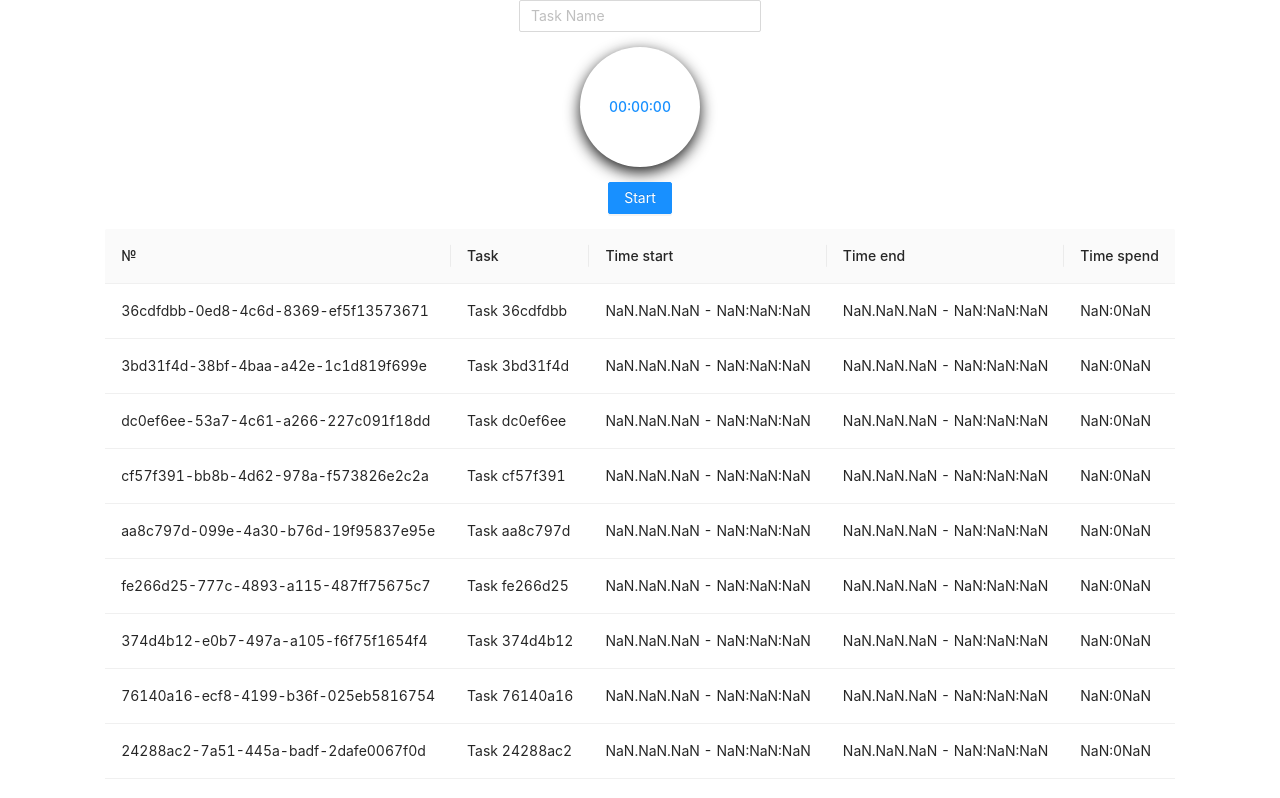
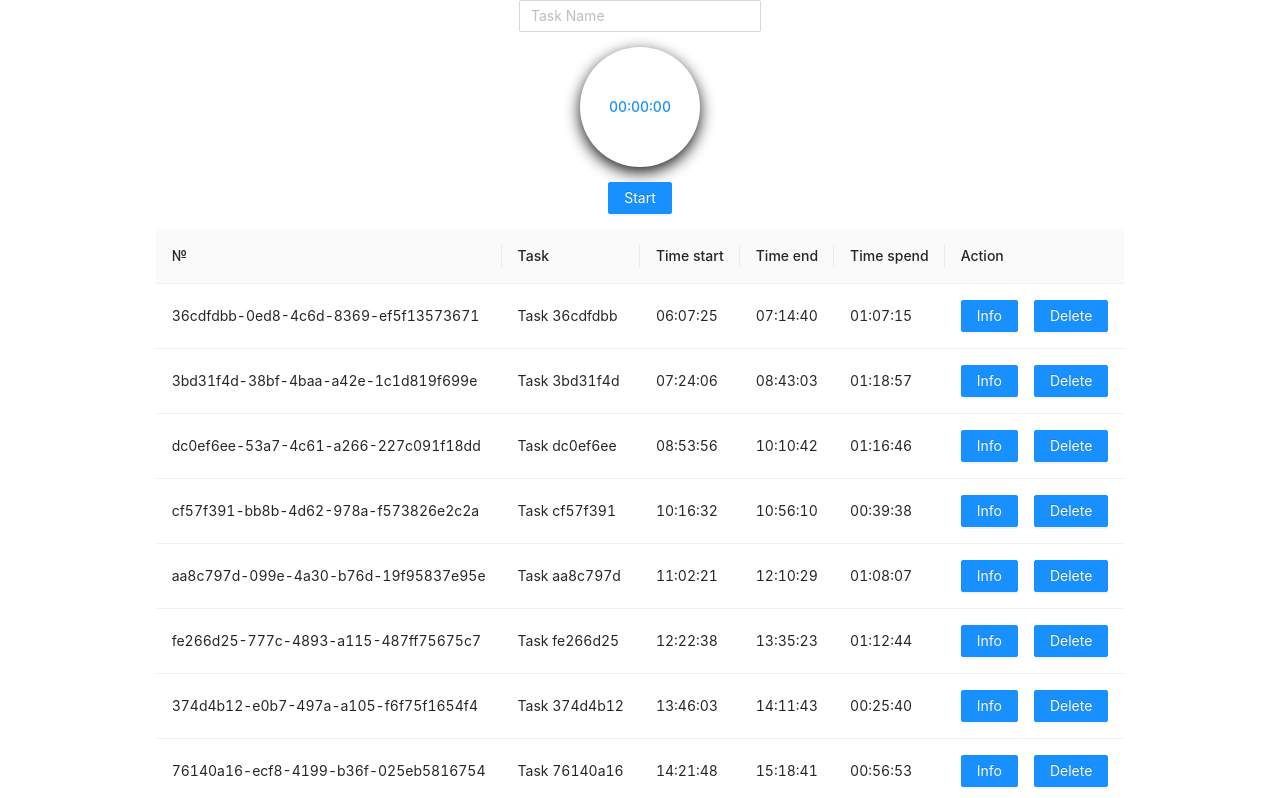
Before and after one commit to SkyWalker1996x/rs-clone, a React (Create React App) app: page / in a window 1280 px wide. Shown: the top 798 px of the page. Built offline with nearby package versions, Linux system fonts and the light colour scheme.

Commit message:
feat: implement correct time converting in initial tasks and add buttons

```diff
--- a/src/components/Table/Table.tsx
+++ b/src/components/Table/Table.tsx
@@ -1,13 +1,12 @@
 import React from "react";
 import MainWrapper from "../Wrappers/MainWrapper";
 import './Table.css';
-import convertMsToDate from '../../utils/convertMsToDate';
-import convertMsToTime from '../../utils/convertMsToTime';
+import { transformTasksForTable } from '../../utils/taskGeneratingUtils'
 
 
 import  { RootStateOrAny, useSelector } from 'react-redux';
 
-import { Table } from 'antd';
+import { Button, Table, Space } from 'antd';
 
 
   const columns = [
@@ -36,6 +35,16 @@ import { Table } from 'antd';
         dataIndex: 'timeSpend',
         key: 'timeSpend',
     },
+    {
+        title: 'Action',
+        key: 'action',
+        render: () => (
+            <Space size ="middle">
+                <Button type="primary">Info</Button>
+                <Button type="primary">Delete</Button>
+            </Space>
+        ),
+    }
   ];
 
 
@@ -44,17 +53,12 @@ import { Table } from 'antd';
 const TableTimer: React.FC = () => {
 
     const tasks = useSelector((state: RootStateOrAny) => state.tasks);
-    console.log(tasks);
+    const initialTasks = transformTasksForTable(tasks);
 
-    tasks.map((item: any) => {
-        item.timeStart =  convertMsToDate(item.timeStart);
-        item.timeEnd = convertMsToDate(item.timeEnd);
-        item.timeSpend = convertMsToTime(item.timeSpend);
-    });
 
     return (
         <MainWrapper>
-             <Table dataSource={tasks} columns={columns} />;
+             <Table dataSource={initialTasks} columns={columns} />;
         </MainWrapper>
     )
 }
--- a/src/utils/convertMsToDate.ts
+++ /dev/null
@@ -1,9 +0,0 @@
-export default function convertMsToDate (millisec: number) {
-    let year: any = new Date(millisec).getFullYear()
-    let day: any = new Date(millisec).getDay()
-    let month: any = new Date(millisec).getMonth() + 1
-    let hour: any = new Date(millisec).getHours()
-    let minutes: any = new Date(millisec).getMinutes()
-    let seconds: any = new Date(millisec).getSeconds()
-    return `${day}.${month}.${year} - ${hour}:${minutes}:${seconds}`
-}
--- a/src/utils/convertMsToTime.ts
+++ /dev/null
@@ -1,20 +0,0 @@
-export default function convertMsToTime (millisec: number) {
-    let seconds: any = (millisec / 1000).toFixed(0);
-    let minutes: any = Math.floor(seconds / 60);
-    let hours: any = "";
-    if (minutes > 59) {
-        hours = Math.floor(minutes / 60);
-        hours = (hours >= 10) ? hours : "0" + hours;
-        minutes = minutes - (hours * 60);
-        minutes = (minutes >= 10) ? minutes : "0" + minutes;
-    }
-
-    seconds = Math.floor(seconds % 60);
-    seconds = (seconds >= 10) ? seconds : "0" + seconds;
-
-    if (hours !== "") {
-        return hours + ":" + minutes + ":" + seconds;
-    }
-
-    return minutes + ":" + seconds;
-}
--- /dev/null
+++ b/src/utils/taskGeneratingUtils.ts
@@ -0,0 +1,14 @@
+import {convertMsToDate, convertMsToTime} from './timeConvertingUtils';
+
+export const transformTasksForTable = (tasks: any) => {
+    return tasks.map((task: any, index: number) => {
+        return {
+            number: index + 1,
+            ...task,
+            taskName: task.taskName,
+            timeStart: convertMsToDate(task.timeStart),
+            timeEnd: convertMsToDate(task.timeEnd),
+            timeSpend: convertMsToTime(task.timeSpend)
+        }
+    })
+}
--- /dev/null
+++ b/src/utils/timeConvertingUtils.ts
@@ -0,0 +1,24 @@
+export const toDecimal = (number: number) => {
+    const strNumber = number.toString();
+    if (strNumber.length > 1) {
+        return strNumber;
+    } else {
+        return `0${strNumber}`;
+    }
+}
+
+export const convertMsToDate = (millisec: number) => {
+    const date = new Date(millisec);
+    const hours = toDecimal(date.getHours());
+    const minutes = toDecimal(date.getMinutes());
+    const seconds = toDecimal(date.getSeconds());
+    return `${hours}:${minutes}:${seconds}`;
+}
+
+export const convertMsToTime = (millisec: number) => {
+    const hours = toDecimal(Math.floor(millisec / 3600000));
+    const minutes = toDecimal(Math.floor(millisec / 60000) % 60);
+    const seconds = toDecimal(Math.floor(millisec / 1000) % 60);
+
+    return `${hours}:${minutes}:${seconds}`;
+}
```
